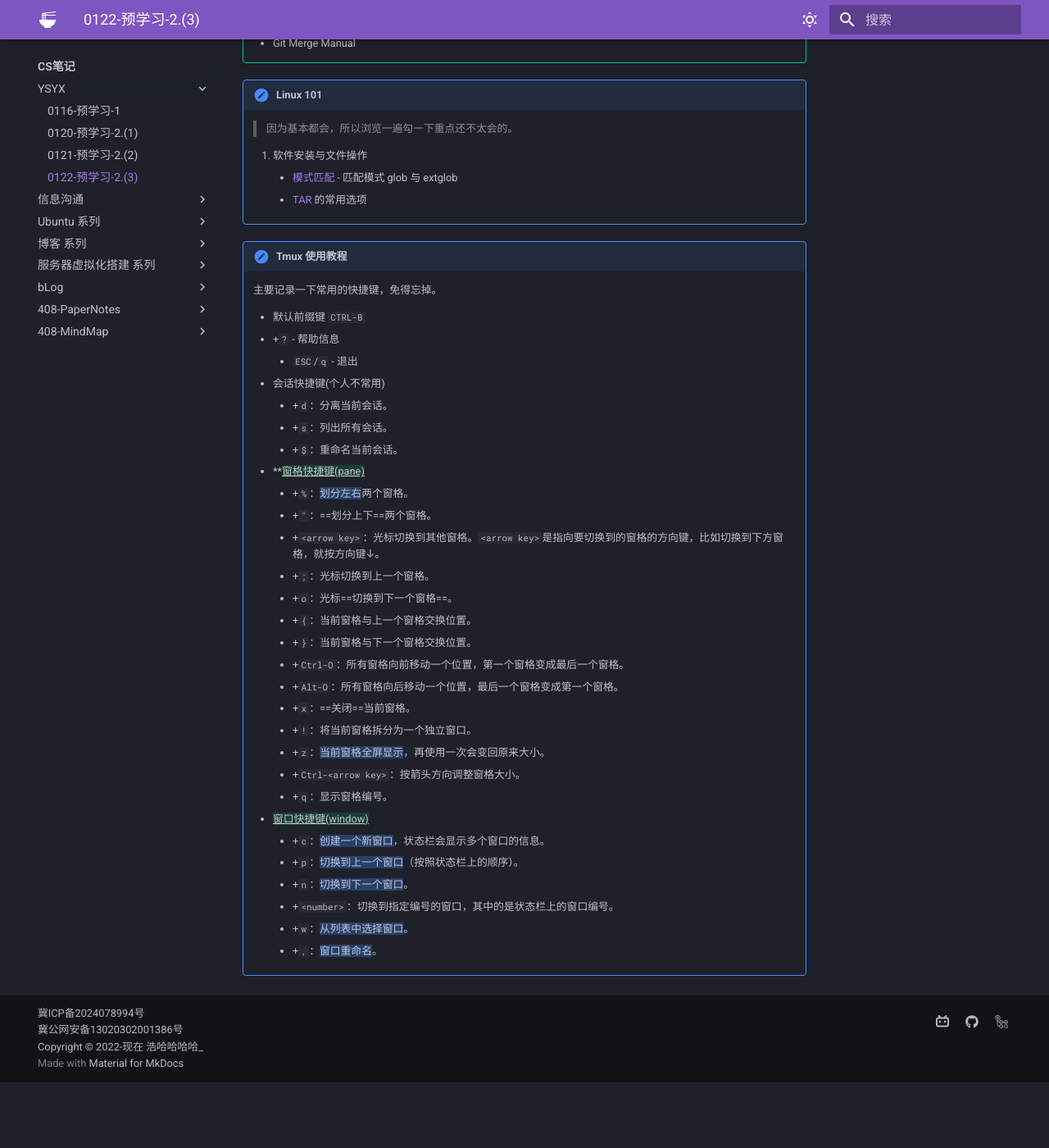
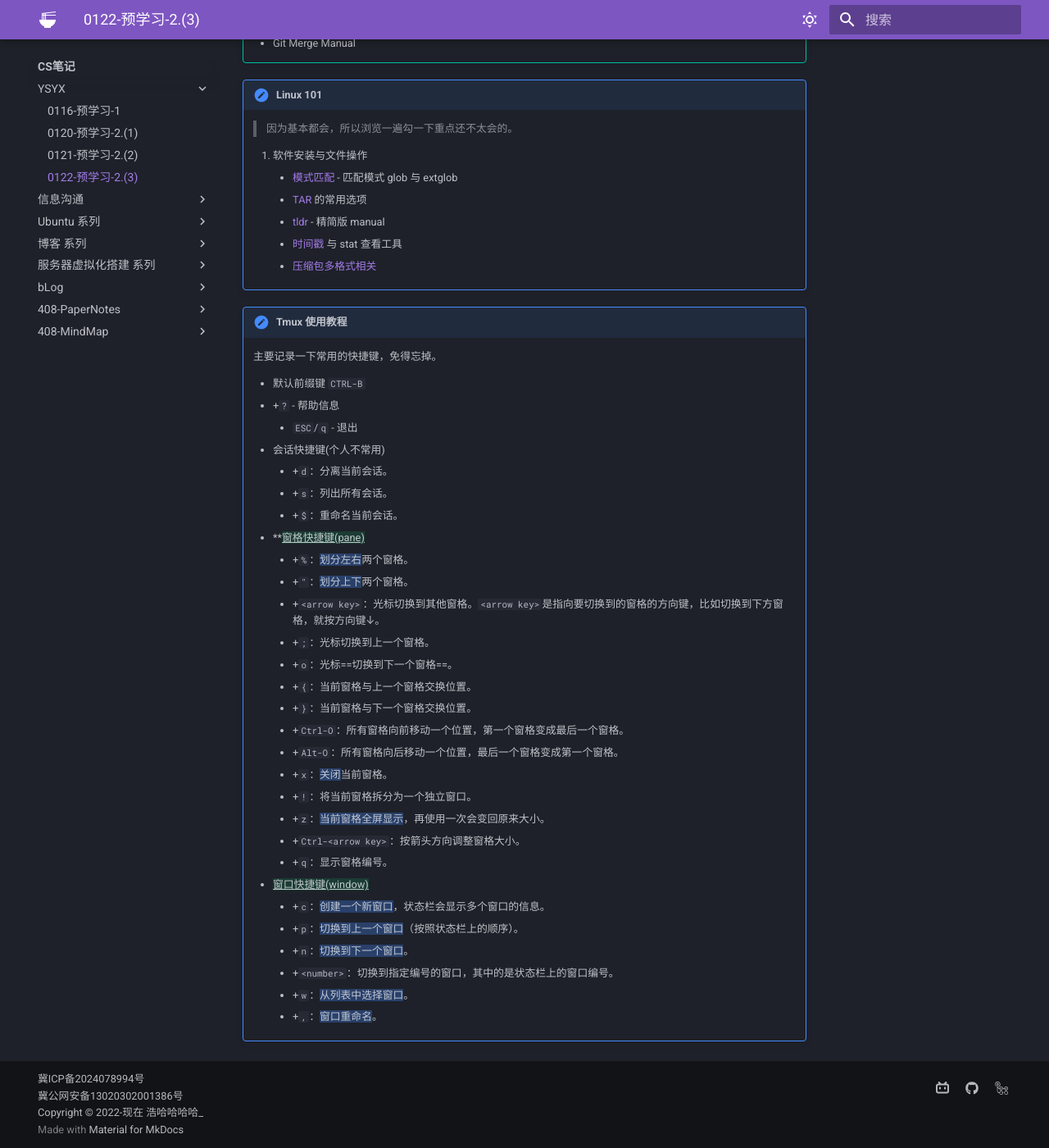
Before and after one commit to Haohahahaha/cs, an MkDocs documentation site: the page built from docs/ysyx/0122/log.md, in a window 1280 px wide and 1400 px high, scrolled down 453 px. Shown: the whole window at 82% size. Built offline with MkDocs 1.6.1 and Material for MkDocs 9.7.7, drawn with Linux system fonts in a browser that asks for light colours; before the commit the page ends 1773 px from its top, so only the background shows below that.

Commit message:
2025-01-22_20:31:35 update

```diff
--- a/docs/ysyx/0122/log.md
+++ b/docs/ysyx/0122/log.md
@@ -20,6 +20,9 @@
     3. 软件安装与文件操作
         - [模式匹配](https://101.ustclug.org/Ch03/#pattern) - 匹配模式 glob 与 extglob
         - [TAR](https://101.ustclug.org/Ch03/#tar) 的常用选项
+        - [tldr](https://101.ustclug.org/Ch03/#tldr) - 精简版 manual
+        - [时间戳](https://101.ustclug.org/Ch03/supplement/#timestamp) 与 stat 查看工具
+        - [压缩包多格式相关](https://101.ustclug.org/Ch03/supplement/#tar-alternative)
 
 !!! note "Tmux 使用教程"
 
@@ -34,7 +37,7 @@
         - +`$`：重命名当前会话。
     - **{++窗格快捷键(pane)++}
         - +`%`：{==划分左右==}两个窗格。
-        - +`"`：==划分上下==两个窗格。
+        - +`"`：{==划分上下==}两个窗格。
         - +`<arrow key>`：光标切换到其他窗格。`<arrow key>`是指向要切换到的窗格的方向键，比如切换到下方窗格，就按方向键↓。
         - +`;`：光标切换到上一个窗格。
         - +`o`：光标==切换到下一个窗格==。
@@ -42,9 +45,9 @@
         - +`}`：当前窗格与下一个窗格交换位置。
         - +`Ctrl-O`：所有窗格向前移动一个位置，第一个窗格变成最后一个窗格。
         - +`Alt-O`：所有窗格向后移动一个位置，最后一个窗格变成第一个窗格。
-        - +`x`：==关闭==当前窗格。
+        - +`x`：{==关闭==}当前窗格。
         - +`!`：将当前窗格拆分为一个独立窗口。
-        - +`z`：==当前窗格全屏显示==，再使用一次会变回原来大小。
+        - +`z`：{==当前窗格全屏显示==}，再使用一次会变回原来大小。
         - +`Ctrl-<arrow key>`：按箭头方向调整窗格大小。
         - +`q`：显示窗格编号。
     - {++窗口快捷键(window)++}
```
